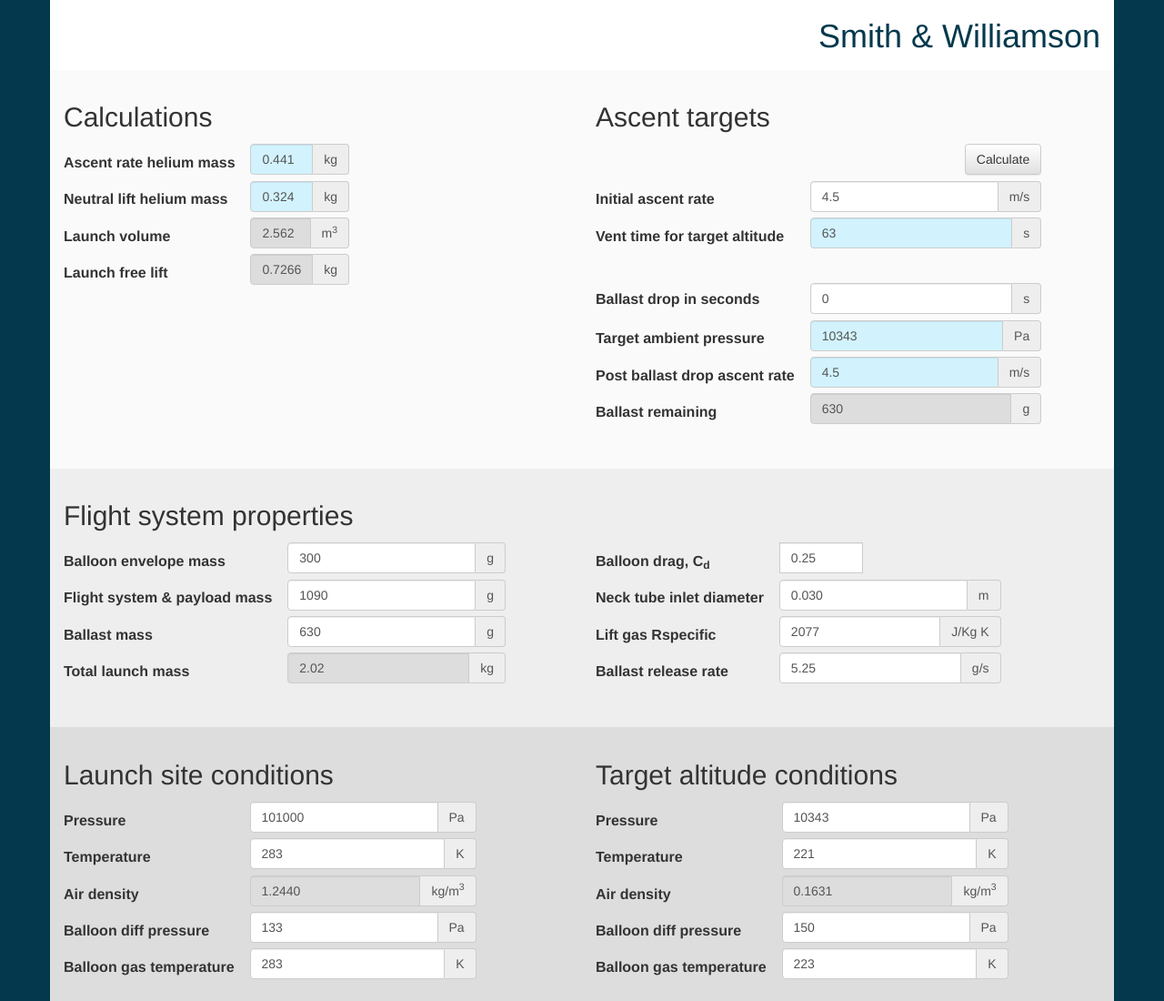
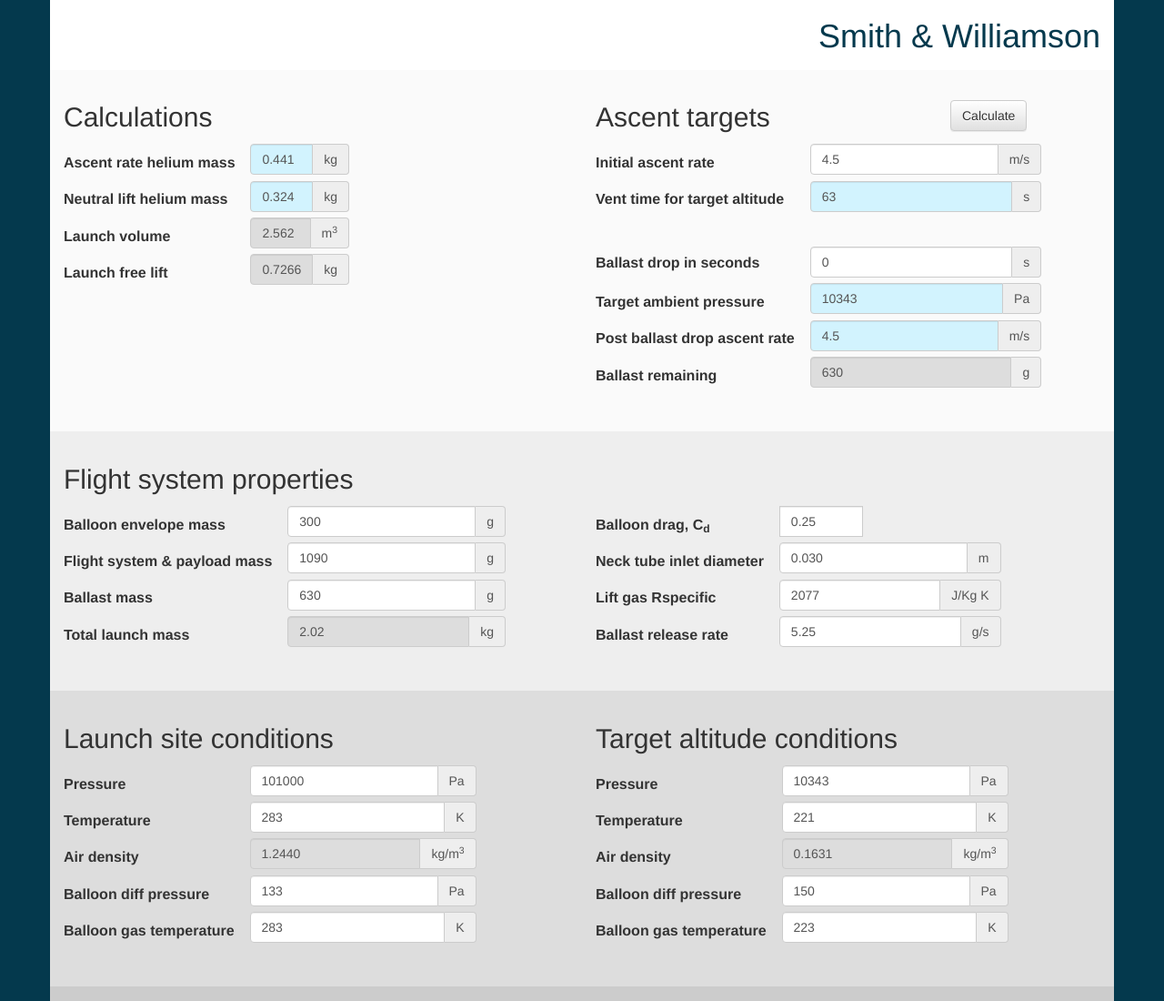
Before and after one commit to Jed-SWSDT/boomerang-calculator, a plain HTML site: page calculator/index.html in a window 1280 px wide. Shown: the top 1100 px of the page at 91% size. Drawn offline with Linux system fonts and the light colour scheme.

Commit message:
Line up calculate button with "Ascent targets"

```diff
--- a/calculator/index.html
+++ b/calculator/index.html
@@ -28,10 +28,10 @@
             .calc {
                 background-color: #d2f3fe;
             }
-            .buttonRow {
-                text-align: right;
+
+            .calcButtonContainer {
+                padding-top: 1.25em;
             }
-
             .calcPanel {
                 background-color: #fafafa;
                 padding-top: 1.1em;
@@ -230,12 +230,14 @@
             </div>
 
             <div class="col-md-6 col-xs-12">
-                <h2>Ascent targets</h2>
+                <div class="row">
+                    <h2 class="col-xs-8">Ascent targets</h2>
+                    <div class="col-xs-4 calcButtonContainer">
+                        <button id="calcButton" class="btn btn-default">Calculate</button>
+                    </div>
+                </div>
+
                 <table>
-                    <tr>
-                        <th>&nbsp;</th>
-                        <td class="buttonRow"><button id="calcButton" class="btn btn-default">Calculate</button></td>
-                    </tr>
                     <tr>
                         <th><label for="ascentRateTarget">Initial ascent rate</label></th>
                         <td>
```
